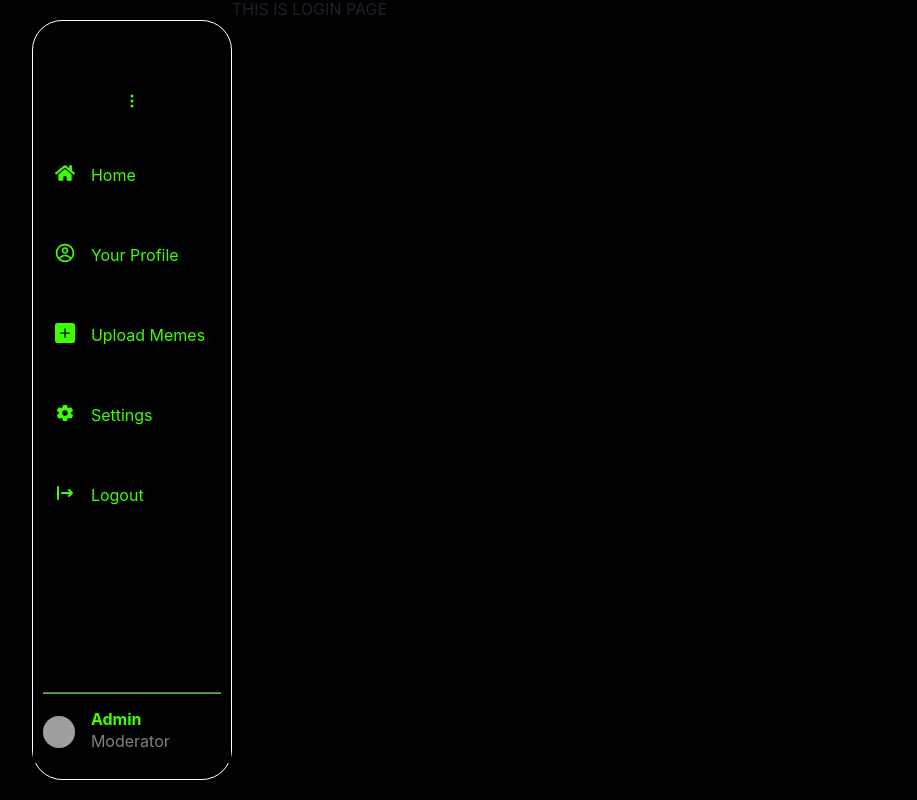
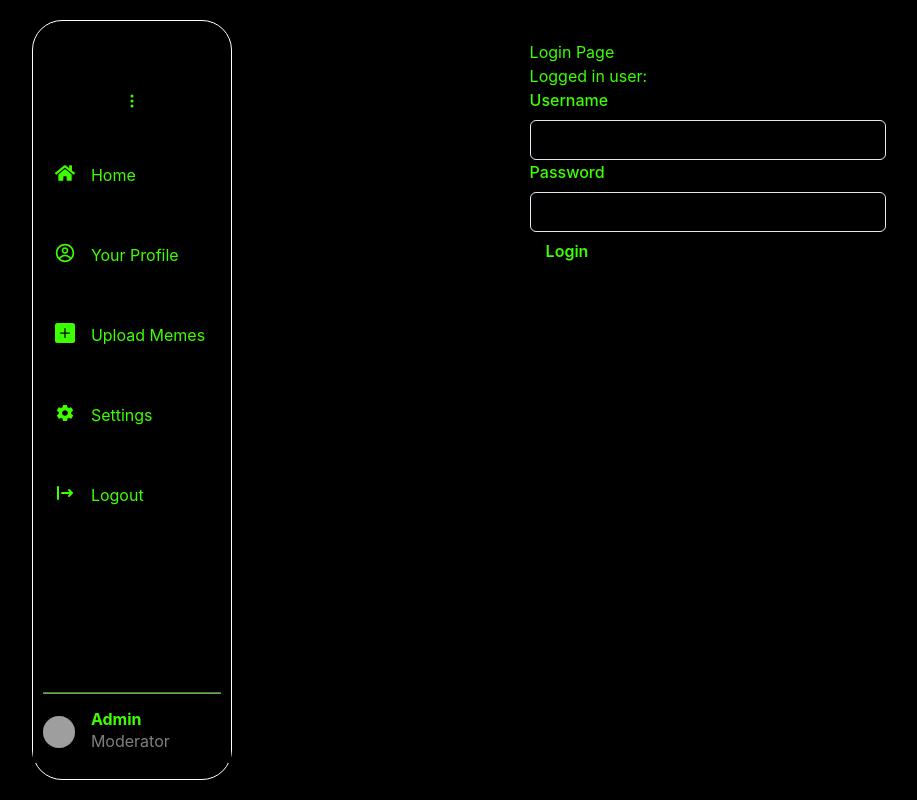
Before and after one commit to jrmygp/Final-Project-Jeremy, a React (Create React App) app: page /LoginPage in a window 1280 px wide. Shown: the whole page, without its empty margins (32-949 px from the left). Built offline with nearby package versions, Linux system fonts and the light colour scheme; grey boxes are pictures that could not be loaded.

Commit message:
added react-redux library

```diff
--- a/package.json
+++ b/package.json
@@ -16,9 +16,11 @@
     "react": "^17.0.2",
     "react-dom": "^17.0.2",
     "react-icons": "^4.3.1",
+    "react-redux": "^7.2.6",
     "react-router-dom": "^6.2.2",
     "react-scripts": "5.0.0",
     "reactstrap": "^9.0.1",
+    "redux": "^4.1.2",
     "web-vitals": "^2.1.4"
   },
   "scripts": {
--- a/src/Pages/LoginPage/LoginPage.jsx
+++ b/src/Pages/LoginPage/LoginPage.jsx
@@ -1,10 +1,55 @@
-import { Text } from "@chakra-ui/react"
-
+import { Box, Button, Center, FormLabel, Input, Text } from "@chakra-ui/react";
+import { axiosInstance } from "../../configs/api"
+import { useState } from "react";
 
 const LoginPage = () => {
-    return (
-        <Text as="h1">THIS IS LOGIN PAGE</Text>
-    )
-}
+  const [usernameInput, setUsernameInput] = useState("");
+  const [passwordInput, setPasswordInput] = useState("");
 
-export default LoginPage
+  const [userData, setUserData] = useState({});
+
+  const inputHandler = (event, field) => {
+    const { value } = event.target;
+    if (field === "username") {
+      setUsernameInput(value);
+    } else if (field === "password") {
+      setPasswordInput(value);
+    }
+  };
+
+  const loginBtnHandler = () => {
+    axiosInstance
+      .get("/user_accounts", {
+        params: {
+          username: usernameInput,
+          password: passwordInput,
+        },
+      })
+      .then((res) => {
+        setUserData(res.data[0]);
+      })
+      .catch((err) => {
+        console.log(err);
+      });
+  };
+
+  return (
+    <Center mt={10}>
+      <Box maxWidth="lg"
+      color="#3CFF00">
+        <Text>Login Page</Text>
+        <Text>Logged in user: {userData?.username}</Text>
+        <FormLabel>Username</FormLabel>
+        <Input onChange={(event) => inputHandler(event, "username")} />
+        <FormLabel>Password</FormLabel>
+        <Input
+          type="password"
+          onChange={(event) => inputHandler(event, "password")}
+        />
+        <Button onClick={loginBtnHandler} backgroundColor="black">Login</Button>
+      </Box>
+    </Center>
+  );
+};
+
+export default LoginPage;
--- a/src/Pages/ProfilePage/index.jsx
+++ b/src/Pages/ProfilePage/index.jsx
@@ -65,17 +65,18 @@ const ProfilePage = () => {
         marginLeft={5}
         marginTop={5}
         borderRadius="lg"
+        border="1px solid #3CFF00"
       >
         <Box
           paddingTop={5}
           paddingLeft={5}
           paddingBottom={5}
           margin={2}
-          border="1px solid #3CFF00"
           color="#3CFF00"
           display="flex"
           alignItems="center"
           borderRadius="lg"
+          backgroundColor="black"
         >
           <Avatar
             src="https://i.quotev.com/img/q/u/12/06/08/2952594-killua.jpg"
@@ -87,16 +88,17 @@ const ProfilePage = () => {
             flexDirection="column"
             marginLeft={50}
             fontSize="3xl"
+            backgroundColor="black"
           >
-            <Box display="flex" alignItems="center">
-              <Text>{userData.username}</Text>
+            <Box display="flex" alignItems="center" backgroundColor="black">
+              <Text backgroundColor="black">{userData.username}</Text>
               <Icon as={GoVerified} ml={2} boxSize={4} />
             </Box>
-            <Text fontSize="lg">@AdmnKillua</Text>
-            <Box display="flex" fontSize="sm" marginTop={5}>
-              <Text marginRight={2}>0 Post</Text>
-              <Text marginRight={2}>0 Followers</Text>
-              <Text marginRight={2}>0 Ratings</Text>
+            <Text fontSize="lg" backgroundColor="black">@AdmnKillua</Text>
+            <Box display="flex" fontSize="sm" marginTop={5} backgroundColor="black">
+              <Text marginRight={2} backgroundColor="black">0 Post</Text>
+              <Text marginRight={2} backgroundColor="black">0 Followers</Text>
+              <Text marginRight={2} backgroundColor="black">0 Ratings</Text>
             </Box>
           </Box>
         </Box>
@@ -105,11 +107,13 @@ const ProfilePage = () => {
         alignItems="center"
         justifyContent="center"
         color="#3CFF00"
-        paddingTop={2}>
+        paddingTop={2}
+        backgroundColor="black"
+        borderTop="1px solid #3CFF00">
             <Icon as={ MdOutlinePhotoCamera }/>
             <Text marginLeft={2}/>POSTS
         </Box>
-        <Flex padding={8} justifyContent="space-between" borderRadius={5} >
+        <Flex padding={8} justifyContent="space-between" borderRadius={5} backgroundColor="black">
           {renderPost()}
         </Flex>
       </Box>
--- a/src/assets/Background.css
+++ b/src/assets/Background.css
@@ -1,3 +1,5 @@
 * {
     background-color: black;
+    /* background-Color: #23272A */
+
 }
--- a/src/component/Nav/Nav.jsx
+++ b/src/component/Nav/Nav.jsx
@@ -42,8 +42,7 @@ const Nav = () => {
         flexDir="column"
         as="nav"
         marginTop="30px"
-
-
+        backgroundColor="black"
       >
         <IconButton
           background="none"
@@ -58,7 +57,7 @@ const Nav = () => {
             }
           }}
         />
-        <Link to="/" style={{textDecoration: "none"}}>
+        <Link to="/" style={{ textDecoration: "none" }}>
           <NavItems
             navSize={navSize}
             icon={FaHome}
--- /dev/null
+++ b/src/configs/api.js
@@ -0,0 +1,7 @@
+import axios from 'axios'
+
+export const API_URL = "http://localhost:2000";
+
+export const axiosInstance = axios.create({
+  baseURL: API_URL
+})
--- a/src/fake-api/db.json
+++ b/src/fake-api/db.json
@@ -48,15 +48,24 @@
   "users": [
     {
       "id": 1,
-      "username": "Admin Killua"
+      "username": "Admin Killua",
+      "email" : "killua@gmail.com",
+      "full_name" : "Killua Zoldyck",
+      "password" : "password123"
     },
     {
       "id": 2,
-      "username": "Admin2"
+      "username": "Admin Gon",
+      "email" : "gon@gmail.com",
+      "full_name" : "Gon Freecss",
+      "password" : "password123"
     },
     {
       "id": 3,
-      "username": "Admin3"
+      "username": "Admin Kurapika",
+      "email": "kurapika@gmail.com",
+      "full_name": "Kurapika Kurta",
+      "password": "password123"
     }
   ]
 }
--- a/src/index.js
+++ b/src/index.js
@@ -1,14 +1,22 @@
-import React from 'react';
-import ReactDOM from 'react-dom';
-import App from './App';
-import reportWebVitals from './reportWebVitals';
-import { ChakraProvider } from '@chakra-ui/react'
+import React from "react";
+import ReactDOM from "react-dom";
+import App from "./App";
+import reportWebVitals from "./reportWebVitals";
+import { ChakraProvider } from "@chakra-ui/react";
+import { createStore } from "redux";
+import { Provider } from "react-redux";
+import rootReducer from "./redux/store";
+
+const store = createStore(rootReducer);
 
 ReactDOM.render(
-  <ChakraProvider>
-    <App />
-  </ChakraProvider>,
-  document.getElementById('root')
+  <Provider store={store}>
+    <ChakraProvider>
+      <App />
+    </ChakraProvider>
+  </Provider>,
+
+  document.getElementById("root")
 );
 
 // If you want to start measuring performance in your app, pass a function
--- /dev/null
+++ b/src/redux/reducers/user.js
@@ -0,0 +1,15 @@
+const initial_state = {
+    id: 0,
+    username: "",
+    email: "",
+    full_name: "",
+}
+
+const userReducer = ( state = initial_state, action) => {
+    if (action.type === "USER_LOGIN") {
+        return {
+            ...state,
+
+        }
+    }
+}
--- /dev/null
+++ b/src/redux/store.js
@@ -0,0 +1,8 @@
+import { combineReducers } from "redux"
+import userReducer from "./reducers/user"
+
+const rootReducer = combineReducers({
+    user: userReducer
+})
+
+export default rootReducer
```
Also changed, not shown: 1 other file (tests, documents, lock files or other folders). Lines whose indentation alone changed are shown as unchanged.
